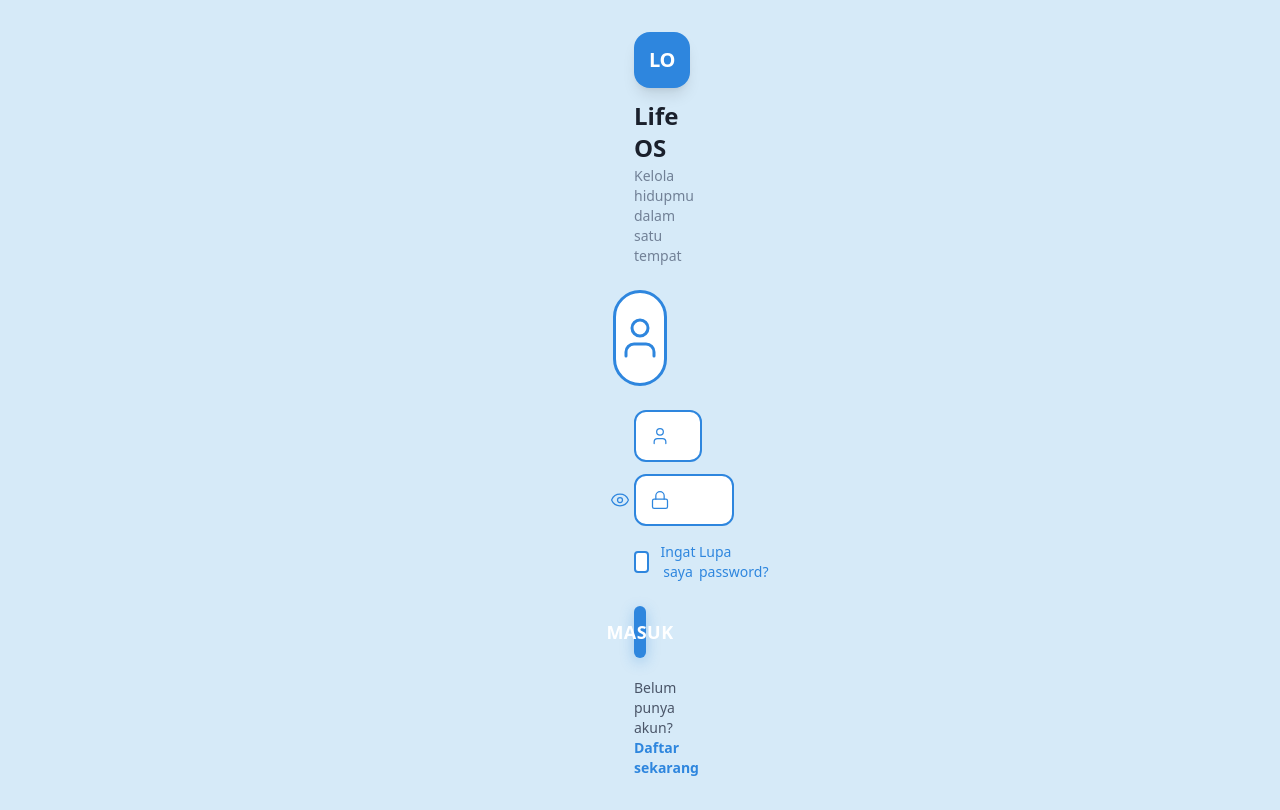
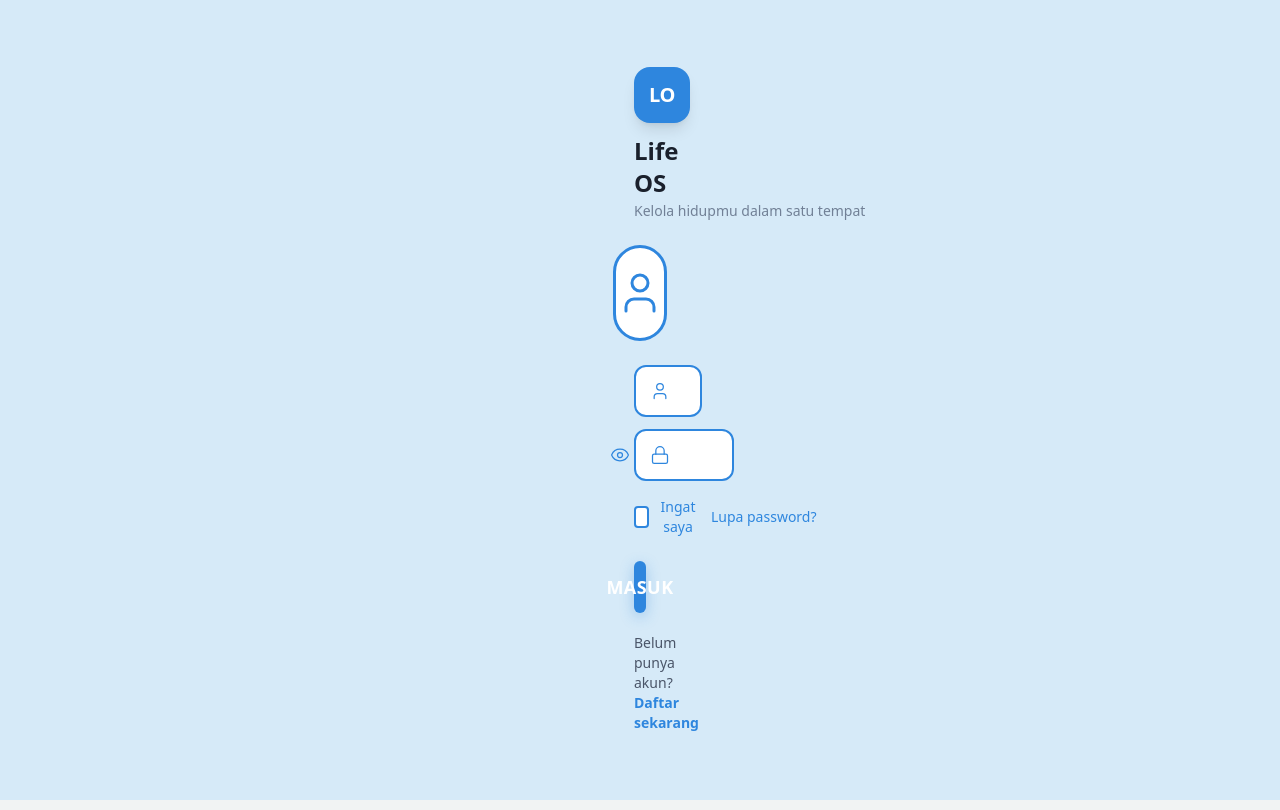
Before and after one commit to luthfiahi/Life-os, a Next.js app: page /login in a window 1280 px wide. Built offline with nearby package versions, Linux system fonts and the light colour scheme; no server answers; a web font is replaced by a local one.

Commit message:
Fix login layout: prevent text wrapping on tagline and options row

```diff
--- a/src/components/auth/login-form.tsx
+++ b/src/components/auth/login-form.tsx
@@ -40,7 +40,7 @@ export function LoginForm() {
           <span className="text-xl font-black text-white tracking-tight">LO</span>
         </div>
         <h1 className="mt-3 text-2xl font-bold text-[#1A202C]">Life OS</h1>
-        <p className="mt-0.5 text-sm text-[#718096]">Kelola hidupmu dalam satu tempat</p>
+        <p className="mt-0.5 text-sm text-[#718096] whitespace-nowrap">Kelola hidupmu dalam satu tempat</p>
       </div>
 
       {/* User Avatar Circle */}
@@ -109,7 +109,7 @@ export function LoginForm() {
         </div>
 
         {/* Options Row */}
-        <div className="flex items-center justify-between pt-1">
+        <div className="flex items-center justify-between pt-1 gap-3">
           <button
             type="button"
             onClick={() => setRememberMe(!rememberMe)}
@@ -124,7 +124,7 @@ export function LoginForm() {
             </div>
             <span className="text-sm font-medium text-[#2E86DE]">Ingat saya</span>
           </button>
-          <Link href="/auth/forgot-password" className="text-sm font-medium text-[#2E86DE] hover:text-[#1a6bb5] transition-colors">
+          <Link href="/auth/forgot-password" className="text-sm font-medium text-[#2E86DE] hover:text-[#1a6bb5] transition-colors whitespace-nowrap ml-auto">
             Lupa password?
           </Link>
         </div>
```
